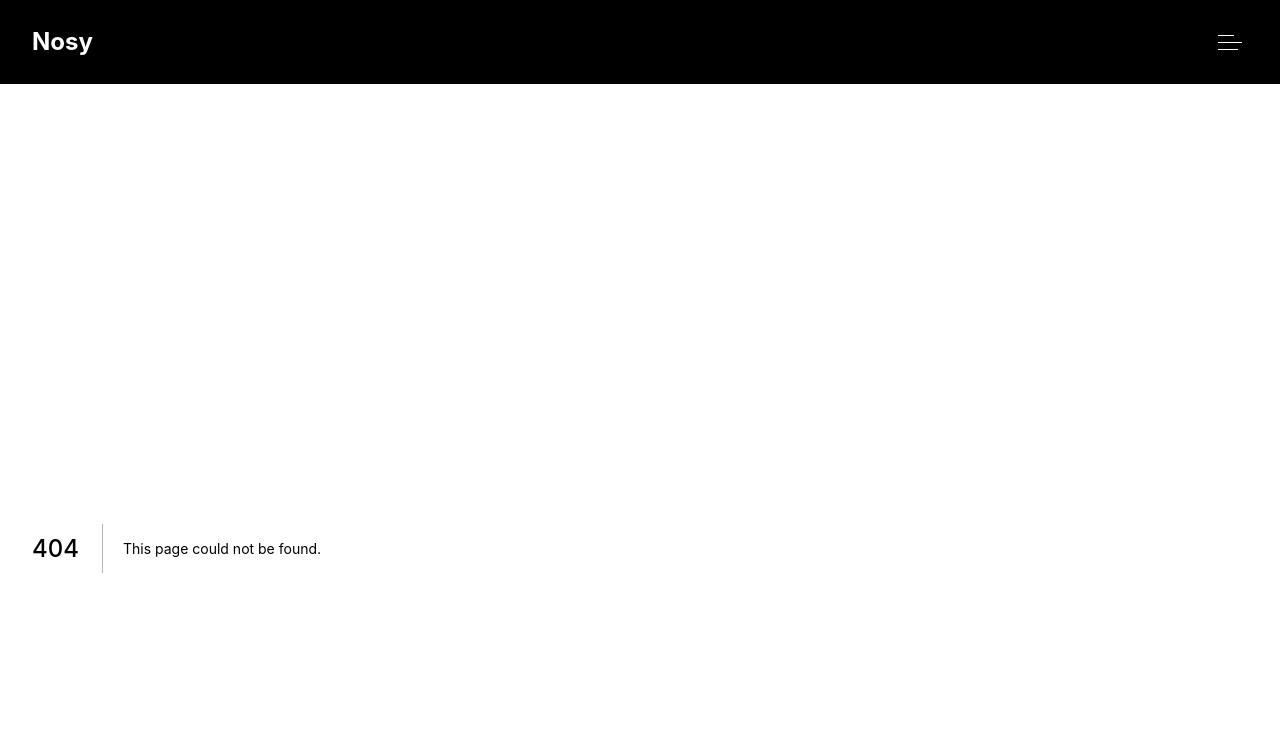
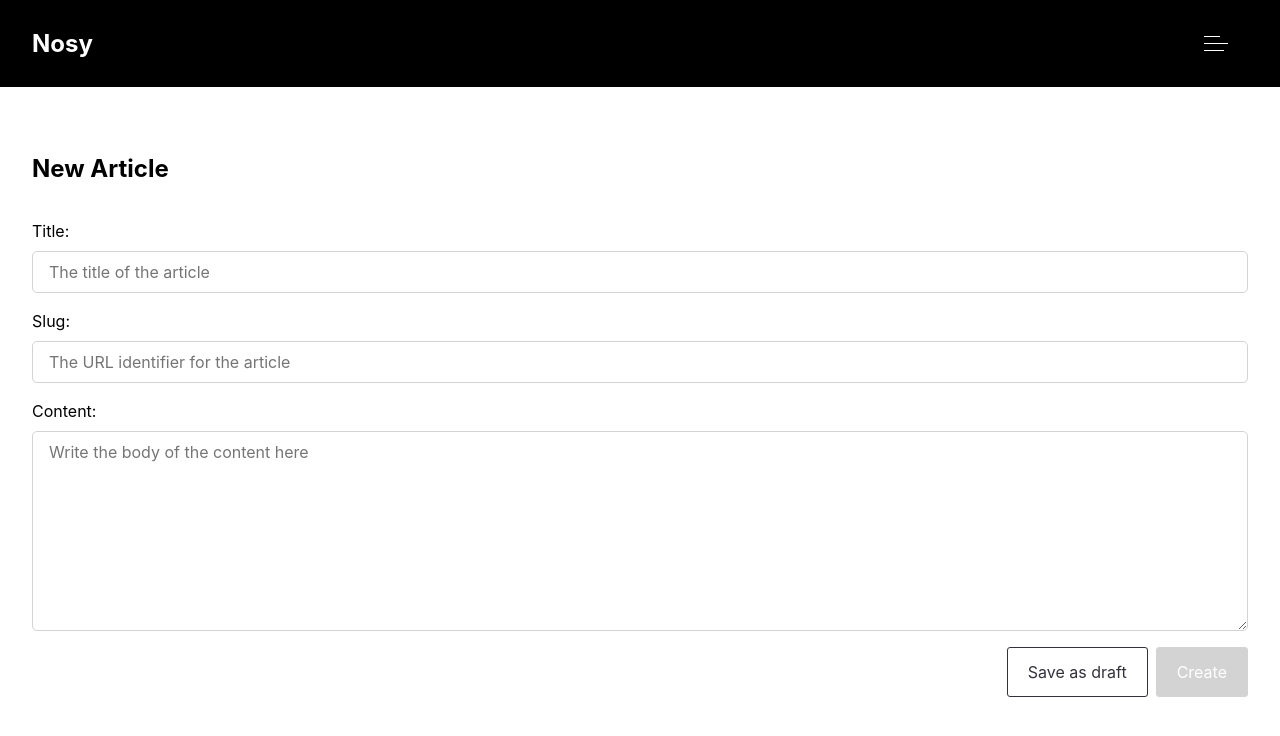
Before and after one commit to thisisthemurph/Nosy, a Next.js app in the folder nosy-ui/: page /admin/articles/new in a window 1280 px wide. Before the commit this address had no page. Shown: the top 736 px of the page. Built offline with nearby package versions, Linux system fonts and the light colour scheme.

Commit message:
creates the new article page and updates the nav

```diff
--- a/nosy-ui/components/Nav.tsx
+++ b/nosy-ui/components/Nav.tsx
@@ -39,7 +39,7 @@ const MenuButton = ({ click }: MenuButtonProps) => {
   return (
     <button className={styles.menuBtn} aria-label="Menu" onClick={click}>
       <svg height="15" viewBox="0 0 24 15" width="24" xmlns="http://www.w3.org/2000/svg">
-        <g fill="#fff" fill-rule="evenodd">
+        <g fill="#fff">
           <path d="m0 0h16v1h-16z"></path>
           <path d="m0 7h24v1h-24z"></path>
           <path d="m0 14h20v1h-20z"></path>
@@ -56,7 +56,6 @@ const CloseButton = ({ click }: CloseButtonProps) => {
     <button className={styles.closeBtn} aria-label="Close" onClick={click}>
       <svg
         fill="currentcolor"
-        fill-rule="evenodd"
         height="20px"
         viewBox="0 0 24 24"
         width="20px"
--- a/nosy-ui/pages/_app.tsx
+++ b/nosy-ui/pages/_app.tsx
@@ -1,6 +1,6 @@
 import type { AppProps } from "next/app";
 import Layout from "../components/Layout";
-import "../styles/globals.css";
+import "../styles/globals.scss";
 
 function MyApp({ Component, pageProps }: AppProps) {
   return (
--- /dev/null
+++ b/nosy-ui/pages/admin/articles/new.tsx
@@ -0,0 +1,113 @@
+import { ChangeEvent, useReducer } from "react";
+import { join } from "../../../helpers/css";
+import styles from "../../../styles/NewArticle.module.scss";
+
+interface ArticleForm {
+  title: string;
+  slug: string;
+  content: string;
+}
+
+const formReducer = (state: ArticleForm, target: { name: string; value: string }) => {
+  return {
+    ...state,
+    [target.name]: target.value,
+  };
+};
+
+const NewArticlePage = () => {
+  const [formData, setFormData] = useReducer(formReducer, { title: "", slug: "", content: "" });
+
+  const titleToSlug = (title: string): string => {
+    // TODO: Enure special characters are not in the URL
+    return title.replace(/\s+/g, "-").toLocaleLowerCase();
+  };
+
+  const handleChange = (e: ChangeEvent<HTMLInputElement | HTMLTextAreaElement>) => {
+    setFormData({ name: e.target.name, value: e.target.value });
+
+    // Update the slug if the titl has been updated
+    if (e.target.name === "title") {
+      setFormData({ name: "slug", value: titleToSlug(e.target.value) });
+    }
+  };
+
+  const handleCreate = (event: React.MouseEvent<HTMLElement>) => {
+    event.preventDefault();
+
+    console.log("Saving");
+  };
+
+  const handleSaveAsDraft = (event: React.MouseEvent<HTMLElement>) => {
+    event.preventDefault();
+
+    console.log("Saving as draft");
+  };
+
+  const canSubmit = (): boolean => {
+    const { title, slug, content } = formData;
+    return title.length > 0 && slug.length > 0 && content.length > 0;
+  };
+
+  return (
+    <>
+      <h2>{formData.title || "New Article"}</h2>
+
+      <form className={styles.form}>
+        <fieldset>
+          <label htmlFor="title">Title: </label>
+          <input
+            type="text"
+            name="title"
+            id="title"
+            placeholder="The title of the article"
+            value={formData.title}
+            onChange={handleChange}
+          />
+        </fieldset>
+        <fieldset>
+          <label htmlFor="title">Slug: </label>
+          <input
+            type="text"
+            name="slug"
+            id="slug"
+            placeholder="The URL identifier for the article"
+            value={formData.slug}
+            onChange={handleChange}
+          />
+        </fieldset>
+        <fieldset>
+          <label htmlFor="content">Content: </label>
+          <textarea
+            name="content"
+            id="content"
+            placeholder="Write the body of the content here"
+            value={formData.content}
+            onChange={handleChange}
+          ></textarea>
+        </fieldset>
+        <fieldset className={styles.test}>
+          <section className={styles.buttonGroup}>
+            <button
+              type="submit"
+              onClick={handleSaveAsDraft}
+              className={join(styles.btn, styles.btn__outline)}
+            >
+              Save as draft
+            </button>
+            <button
+              type="submit"
+              onClick={handleCreate}
+              disabled={!canSubmit()}
+              className={join(styles.btn, styles.btn__primary)}
+            >
+              Create
+            </button>
+          </section>
+        </fieldset>
+      </form>
+    </>
+  );
+};
+
+export default NewArticlePage;
--- /dev/null
+++ b/nosy-ui/pages/admin/index.tsx
@@ -0,0 +1,5 @@
+const AdminPage = () => {
+  return <h2>Admin</h2>;
+};
+
+export default AdminPage;
--- /dev/null
+++ b/nosy-ui/styles/NewArticle.module.scss
@@ -0,0 +1,59 @@
+.form {
+  display: flex;
+  flex-direction: column;
+  gap: 1rem;
+
+  margin-top: 2rem;
+  width: 100%;
+
+  input,
+  textarea {
+    border-radius: 5px;
+    border: solid 1px lightgray;
+    padding: 0.5rem 1rem;
+    width: 100%;
+  }
+
+  textarea {
+    min-height: 200px;
+    resize: vertical;
+  }
+
+  fieldset {
+    display: flex;
+    flex-direction: column;
+    row-gap: 0.5rem;
+
+    padding: 0;
+    width: 100%;
+    border: none;
+  }
+}
+
+.btn {
+  color: white;
+  border: solid 1px rgb(51, 49, 58);
+  background-color: rgb(51, 49, 58);
+
+  &__outline {
+    color: rgb(51, 49, 58);
+    background-color: white;
+
+    &:hover {
+      color: white;
+      background-color: rgb(115, 107, 139);
+    }
+  }
+
+  &:disabled {
+    border-color: lightgray;
+    background-color: lightgray;
+  }
+}
+
+.buttonGroup {
+  display: flex;
+  flex-direction: row;
+  justify-content: flex-end;
+  column-gap: 0.5rem;
+}
--- a/nosy-ui/styles/globals.css
+++ b/nosy-ui/styles/globals.scss
@@ -12,7 +12,8 @@ p,
 figure,
 blockquote,
 dl,
-dd {
+dd,
+fieldset {
   margin: 0;
 }
 
@@ -76,3 +77,11 @@ select {
 .main-container {
   margin: 5rem;
 }
+
+/** Button Styles **/
+
+button {
+  cursor: pointer;
+  padding: 0.75rem 1.25rem;
+  border-radius: 3px;
+}
```
